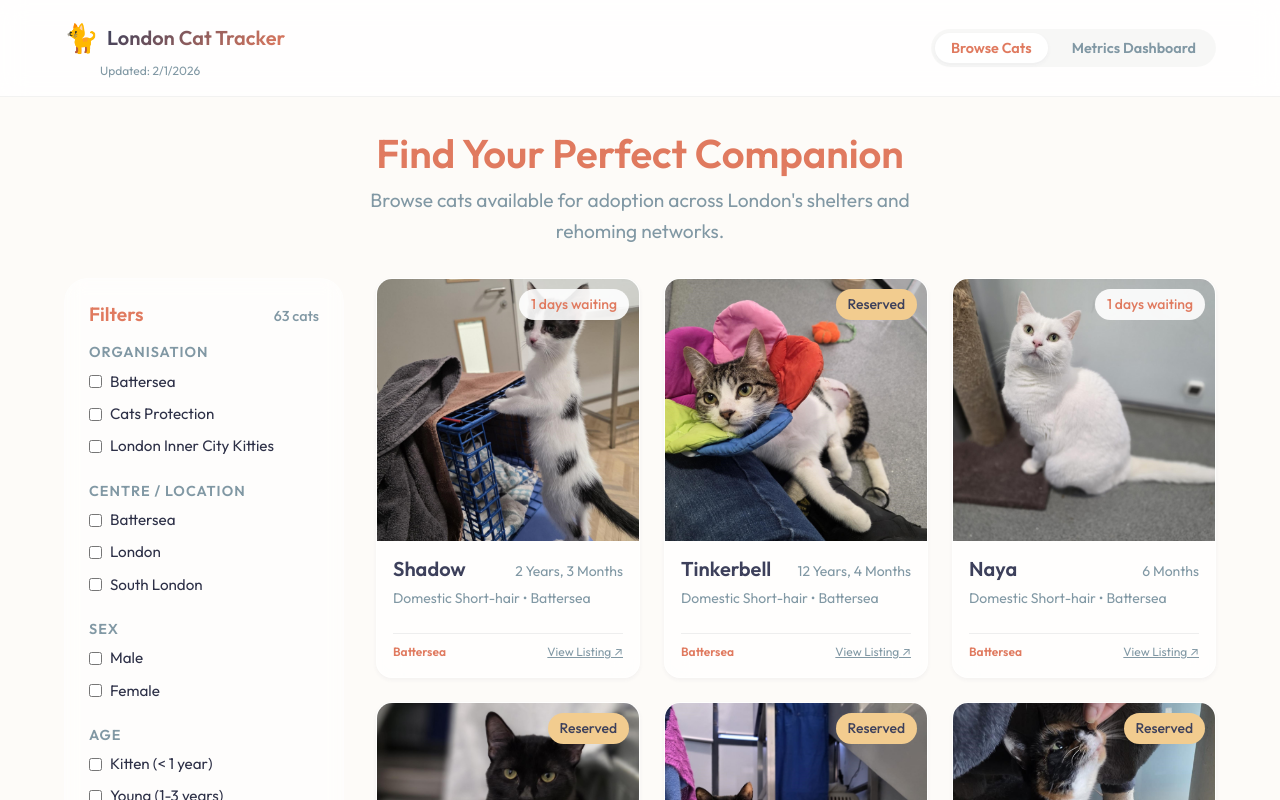
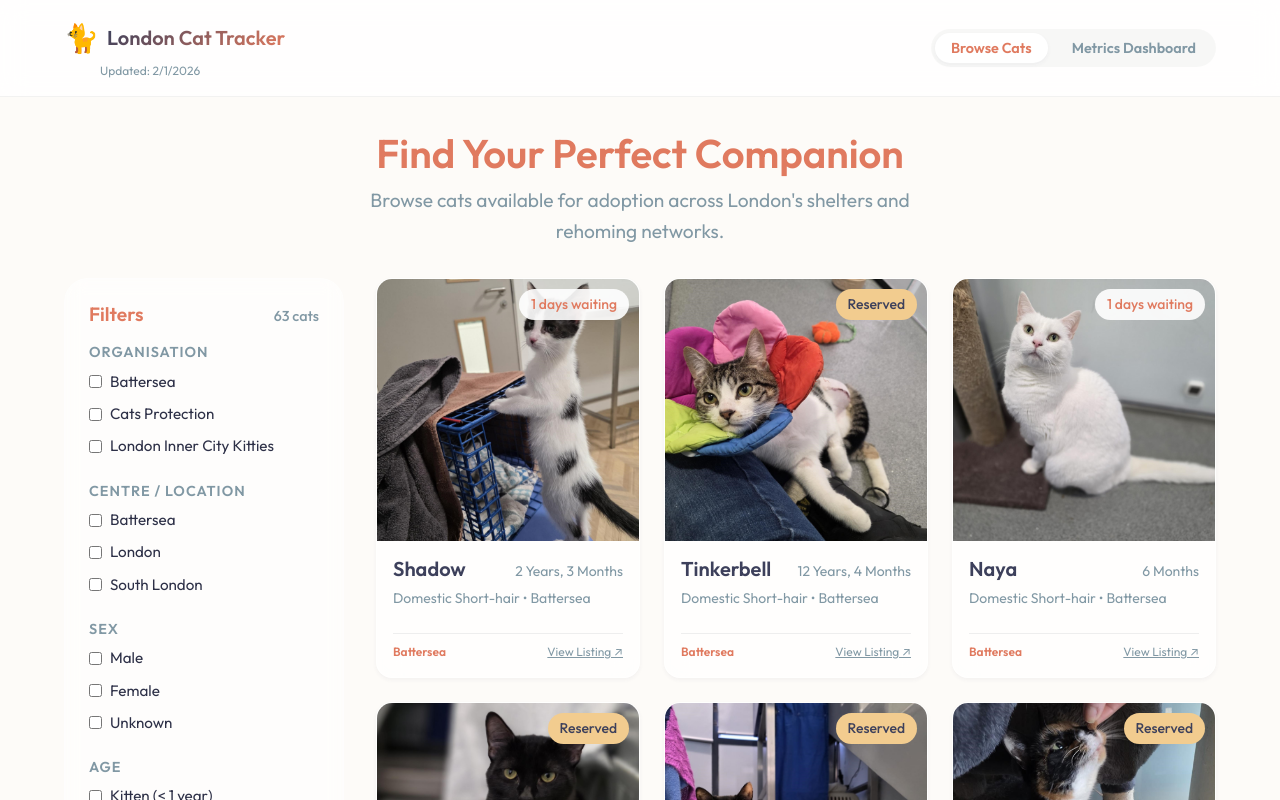
Before and after one commit to theobella/london-cats, a React (Vite) app: page / in a window 1280 px wide. Shown: the top 800 px of the page. Built offline with nearby package versions, Linux system fonts and the light colour scheme.

Commit message:
fix(app): correct gender filter logic for unknown values

```diff
--- a/src/App.jsx
+++ b/src/App.jsx
@@ -76,7 +76,7 @@ function App() {
 
       // Gender Filter
       if (filters.genders.length > 0) {
-        const catGender = cat.gender === 'Unknown' ? 'Unknown' : cat.gender;
+        const catGender = cat.gender || 'Unknown';
         if (!filters.genders.includes(catGender)) return false;
       }
 
--- a/src/components/Sidebar.jsx
+++ b/src/components/Sidebar.jsx
@@ -72,7 +72,7 @@ const Sidebar = ({ filters, onFilterChange, resultCount, availableLocations = []
             {/* Sex Filter */}
             <div style={{ marginBottom: 'var(--spacing-lg)' }}>
                 <h4 style={{ fontSize: '0.9rem', textTransform: 'uppercase', letterSpacing: '1px', color: 'var(--color-text-muted)', marginBottom: 'var(--spacing-sm)' }}>Sex</h4>
-                {['Male', 'Female'].map(sex => (
+                {['Male', 'Female', 'Unknown'].map(sex => (
                     <label key={sex} style={{ display: 'flex', alignItems: 'center', marginBottom: '8px', cursor: 'pointer', fontSize: '0.95rem' }}>
                         <input
                             type="checkbox"
```
